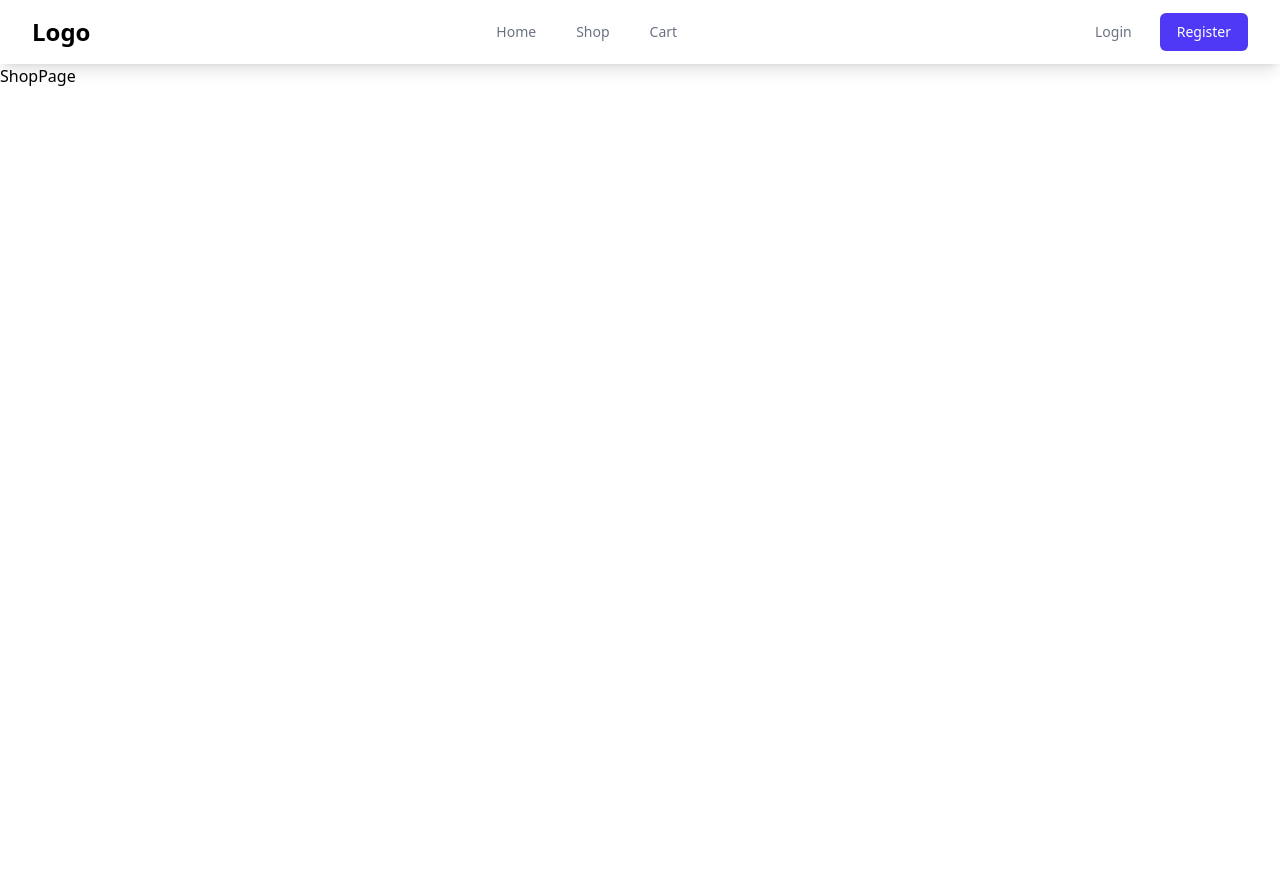
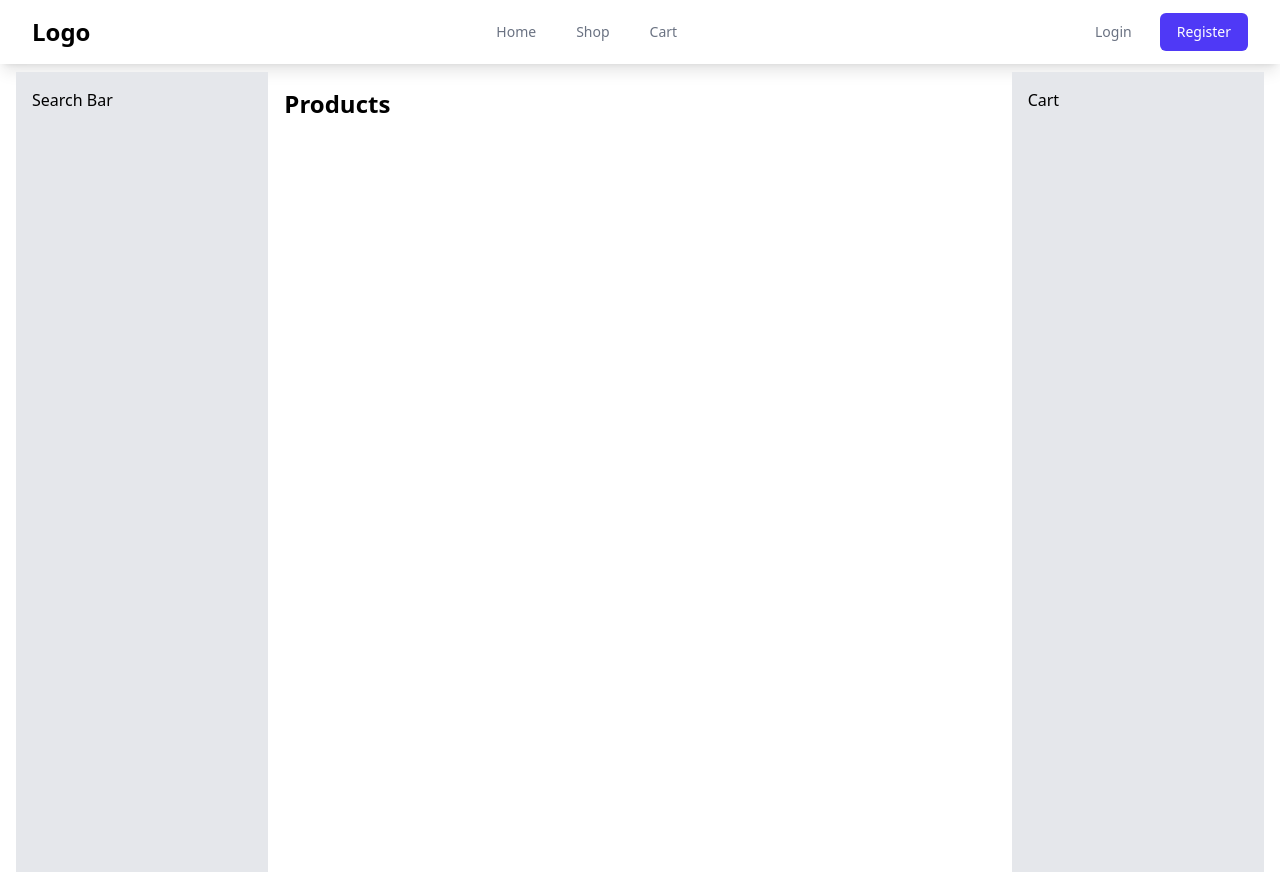
Before and after one commit to Warkung/E-Commerce, a React (Vite) app in the folder client/: page /shop in a window 1280 px wide. Before the commit the page ends 800 px from the top, so only its background shows below. Built offline with nearby package versions, Linux system fonts and the light colour scheme.

Commit message:
On going EP13

```diff
--- a/client/src/components/admin/FormCreateProduct.jsx
+++ b/client/src/components/admin/FormCreateProduct.jsx
@@ -129,7 +129,7 @@ function FormCreateProduct({ handleDisplay }) {
                 <option
                   key={category.id}
                   value={category.id}
-                  className=" capitalize"
+                  className="capitalize"
                 >
                   {category.name}
                 </option>
@@ -151,7 +151,8 @@ function FormCreateProduct({ handleDisplay }) {
           >
             {isLoading ? (
               <span className="flex items-center justify-center">
-                Loading... <LoaderCircle color="#fff" className="animate-spin" />
+                Loading...{" "}
+                <LoaderCircle color="#fff" className="animate-spin" />
               </span>
             ) : (
               "Create Product"
--- a/client/src/components/admin/ListProducts.jsx
+++ b/client/src/components/admin/ListProducts.jsx
@@ -12,15 +12,15 @@ function ListProducts({ display }) {
       if (window.confirm("Are you sure you want to delete this product?")) {
         const res = await deleteProduct(token, id);
         console.log(res);
-        actionGetProducts();
+        actionGetProducts(token);
       }
     } catch (error) {
       console.log(error);
     }
   };
 
-  useEffect(() => {
-    actionGetProducts();
+  useEffect((token) => {
+    actionGetProducts(token);
   }, [display, actionGetProducts]);
 
   return (
@@ -70,7 +70,7 @@ function ListProducts({ display }) {
                   )}
                 </td>
 
-                <td className="px-3 py-1 whitespace-nowrap text-center">
+                <td className="px-3 py-1 whitespace-nowrap text-center capitalize">
                   {product.category.name}
                 </td>
                 <td className="px-4 py-1 whitespace-nowrap text-right">
--- a/client/src/components/admin/UploadFiles.jsx
+++ b/client/src/components/admin/UploadFiles.jsx
@@ -34,7 +34,6 @@ function UploadFiles({ form, setForm, isLoading, setIsLoading }) {
                 images: allFiles,
               });
               setIsLoading(false);
-              toast.success("Image uploaded successfully");
             } catch (error) {
               setIsLoading(false);
               toast.error(error.message);
--- a/client/src/layouts/Layout.jsx
+++ b/client/src/layouts/Layout.jsx
@@ -5,7 +5,7 @@ function Layout() {
   return (
     <div>
       <Navbar />
-      <main>
+      <main className="h-full px-4 mt-2 mx-auto">
         <Outlet />
       </main>
     </div>
--- a/client/src/pages/ShopPage.jsx
+++ b/client/src/pages/ShopPage.jsx
@@ -1,6 +1,15 @@
 function ShopPage() {
   return (
-    <div>ShopPage</div>
-  )
+    <div className="flex h-screen ">
+      {/* search Bar */}
+      <div className="w-1/4 bg-gray-200 p-4 ">Search Bar</div>
+      {/* product list */}
+      <div className="w-3/4 bg p-4 overflow-y-auto">
+        <h1 className="text-2xl font-bold mb-4">Products</h1>
+      </div>
+      {/* cart */}
+      <div className="w-1/4 bg-gray-200 p-4 overflow-y-auto">Cart</div>
+    </div>
+  );
 }
-export default ShopPage
+export default ShopPage;
```
